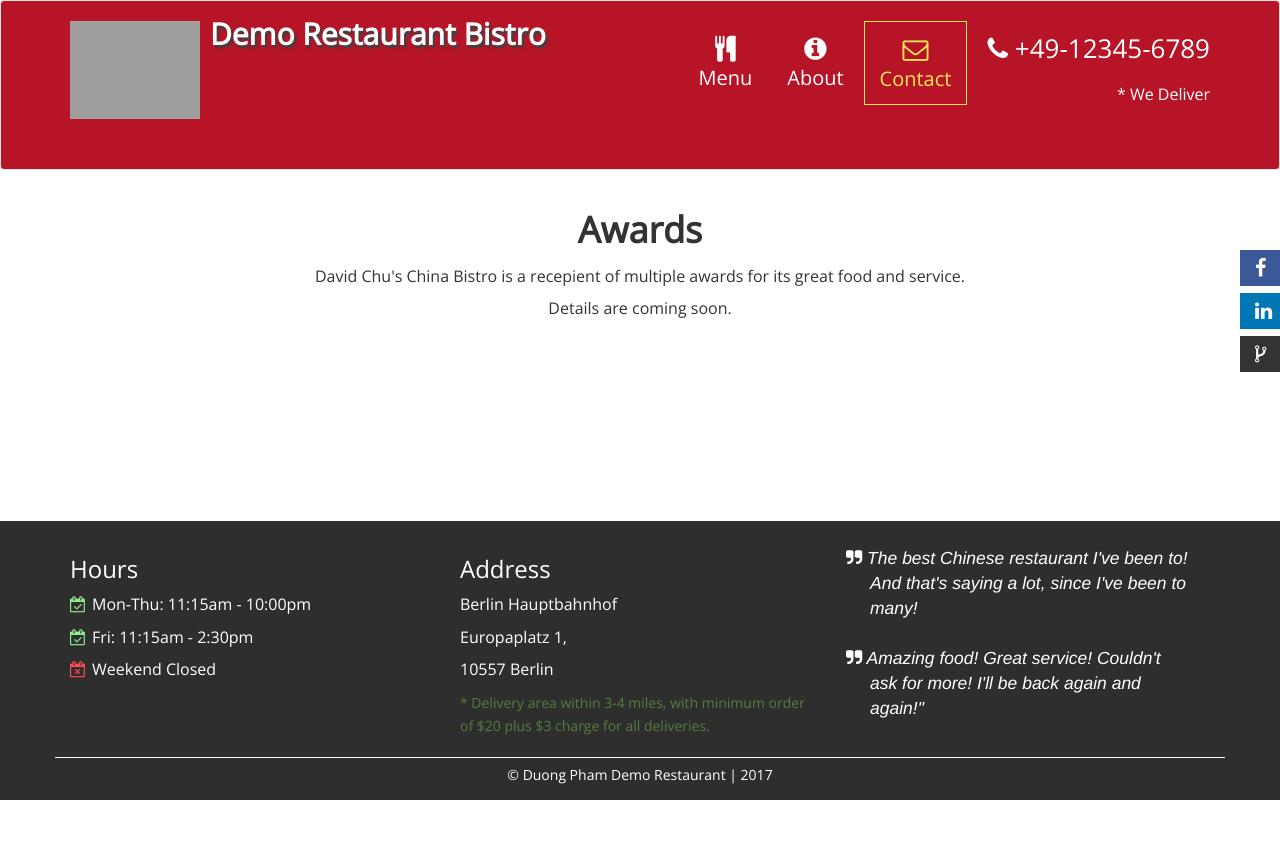
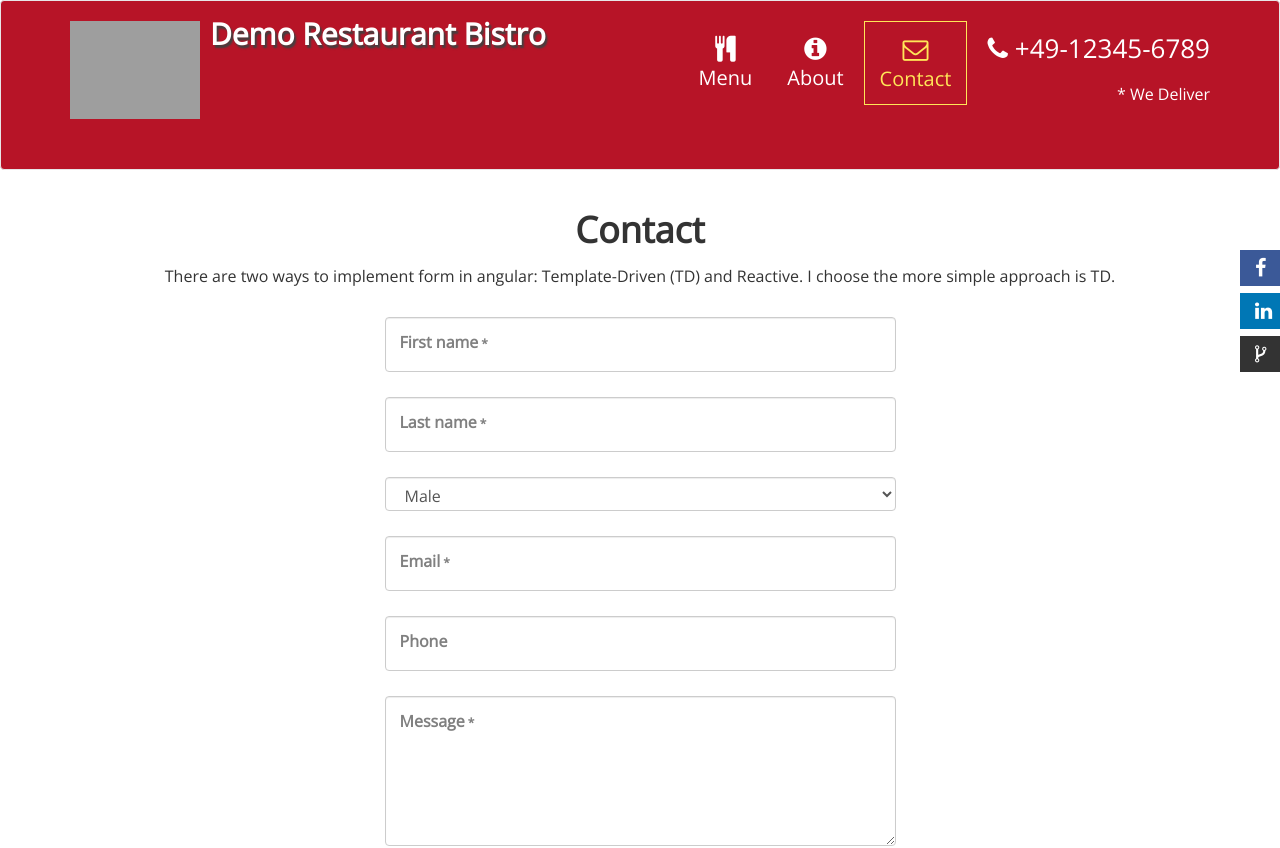
Before and after one commit to thaiduongpham/demo-restaurant, an Angular app: page /contact in a window 1280 px wide. Shown: the top 848 px of the page. Before the commit the page ends 800 px from the top, so only its background shows below. Built offline with nearby package versions, Linux system fonts and the light colour scheme; grey boxes are pictures that could not be loaded; what @agm/core would draw is missing.

Commit message:
add form

```diff
--- a/src/app/app.module.ts
+++ b/src/app/app.module.ts
@@ -1,5 +1,6 @@
 import { AgmCoreModule } from '@agm/core';
 
+import { FormsModule } from '@angular/forms';
 import { BrowserModule } from '@angular/platform-browser';
 import { NgModule } from '@angular/core';
 import { HttpModule } from '@angular/http';
@@ -34,6 +35,7 @@ import { SidebarComponent } from './sidebar/sidebar.component';
   ],
   imports: [
     BrowserModule,
+    FormsModule,
     AppRoutingModule,
     HttpModule,
     AgmCoreModule.forRoot({
--- a/src/app/awards/_contact.scss
+++ b/src/app/awards/_contact.scss
@@ -1,8 +1,94 @@
 @import '../assets/styles/core/main';
 
-.pd-awards {
+.pd-contact {
   margin: 20px 0 40px;
   h1 {
     margin-bottom: 15px;
   }
+
+  &__form {
+    margin: 30px 0 20px;
+    text-align: center;
+
+    form {
+      width: 70%;
+      min-width: 300px;
+      margin: 0 auto;
+    }
+
+    .form-control {
+      display: inline-block;
+      padding: 6px 15px;
+      margin-bottom: 10px;
+      font-size: $font-m;
+    }
+
+    .form-group {
+      position: relative;
+    }
+
+    label {
+      margin-bottom: 0;
+      display: block;
+      text-align: left;
+      padding: 0 15px;
+      position: absolute;
+      top: 14px;
+      color: gray;
+      transition: all .1s linear;
+    }
+
+    input, textarea {
+      &:focus, &.ng-touched.text {
+        padding-bottom: 0;
+        + label {
+          top: 5px;
+          font-size: 10px;
+        }
+      }
+
+      &:required {
+        &.ng-touched.ng-valid {
+          padding-bottom: 0;
+          + label {
+            top: 5px;
+            font-size: 10px;
+          }
+        }
+        + label {
+          &:after {
+            content: '*';
+            font-size: 12px;
+            margin-left: 3px;
+          }
+        }
+      }
+    }
+
+    input {
+      min-height: 55px;
+    }
+
+    textarea {
+      min-height: 150px;
+      &:focus, &:valid {
+        padding-top: 20px;
+      }
+    }
+
+  }
+
+  input, textarea {
+    &.ng-invalid.ng-touched {
+      border: 1px solid $red;
+    }
+  }
+
+  .help-block {
+    color: $red;
+    font-size: $font-s;
+    margin: -5px 0 18px;
+    text-align: left;
+  }
+
 }
--- a/src/app/awards/contact.component.html
+++ b/src/app/awards/contact.component.html
@@ -1,8 +1,88 @@
-<div class="row text-center pd-awards">
+<div class="row text-center pd-contact">
 
-  <h1 class="pd-font-title">Awards</h1>
-  <p>David Chu's China Bistro is a recepient of multiple awards for its great food and service.</p>
+  <h1 class="pd-font-title">Contact</h1>
+  <p>
+    There are two ways to implement form in angular: Template-Driven (TD) and Reactive.
+    I choose the more simple approach is TD.
+  </p>
 
-  <p>Details are coming soon.</p>
+  <div class="row pd-contact__form">
+    <div class="col-xs-12 col-sm-10 col-md-8 col-sm-offset-1 col-md-offset-2">
+      <form (ngSubmit)="onSubmit(f)" #f="ngForm">
+        <div class="form-group">
+          <input
+            type="text"
+            id="firstname"
+            class="form-control"
+            ngModel
+            required
+            name="firstname">
+          <label for="firstname">First name</label>
+        </div>
+        <div class="form-group">
+          <input
+            type="text"
+            id="lastname"
+            class="form-control"
+            ngModel
+            required
+            name="lastname">
+          <label for="lastname">Last name</label>
+        </div>
+        <div class="form-group">
+          <label for="Gender" class="sr-only"></label>
+          <select
+            name="gender"
+            id="gender"
+            [ngModel]="defaultGender"
+            class="form-control">
+            <option value="male">Male</option>
+            <option value="female">Female</option>
+          </select>
+        </div>
+        <div class="form-group">
+          <input
+            type="email"
+            id="email"
+            class="form-control"
+            [class.text]="emailValue"
+            [(ngModel)]="emailValue"
+            required
+            name="email"
+            #email="ngModel"
+            [email]="true">
+          <label for="email">Email</label>
+          <span
+            class="help-block"
+            *ngIf="email.invalid && email.touched"
+            >Please enter a valid email!</span>
+        </div>
+        <div class="form-group">
+          <input
+            type="text"
+            id="phone"
+            class="form-control"
+            [class.text]="phoneValue"
+            [(ngModel)]="phoneValue"
+            name="phone">
+          <label for="phone">Phone</label>
+        </div>
+        <div class="form-group">
+          <textarea
+            type="text"
+            id="message"
+            class="form-control"
+            ngModel
+            required
+            name="message"></textarea>
+          <label for="message">Message</label>
+        </div>
+        <button
+          class="btn btn-primary"
+          type="submit"
+          [disabled]="f.invalid">Submit</button>
+      </form>
+    </div>
+  </div>
 
 </div>
--- a/src/app/awards/contact.component.ts
+++ b/src/app/awards/contact.component.ts
@@ -1,4 +1,6 @@
 import { Component, OnInit } from '@angular/core';
+
+import { NgForm } from '@angular/forms';
 
 @Component({
   selector: 'app-contact',
@@ -6,10 +8,16 @@ import { Component, OnInit } from '@angular/core';
   styleUrls: ['./_contact.scss']
 })
 export class ContactComponent implements OnInit {
+  defaultGender = 'male';
 
   constructor() { }
 
   ngOnInit() {
   }
 
+  onSubmit(f: NgForm) {
+    console.log('submited', f);
+    f.reset();
+  }
+
 }
```
